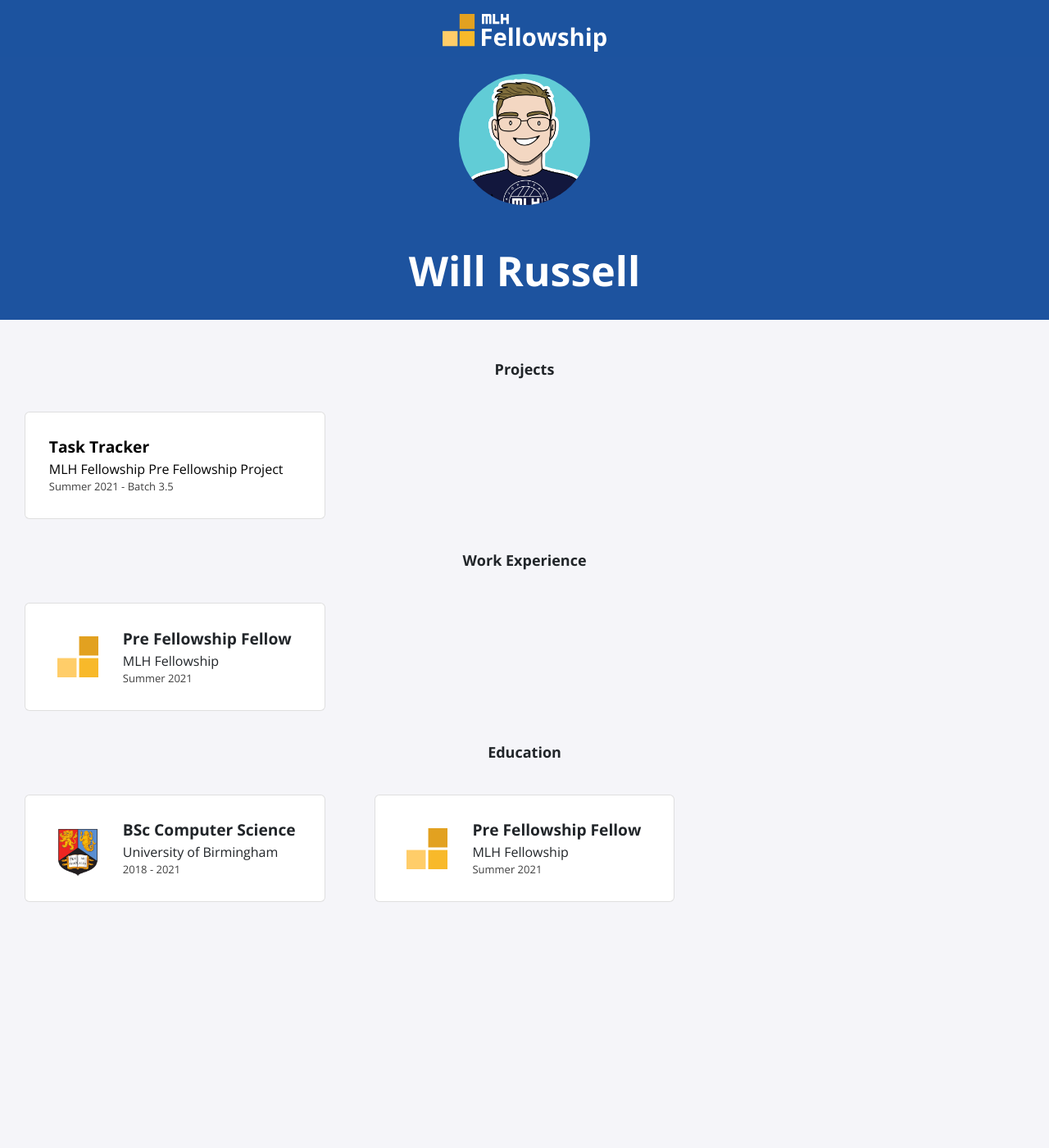
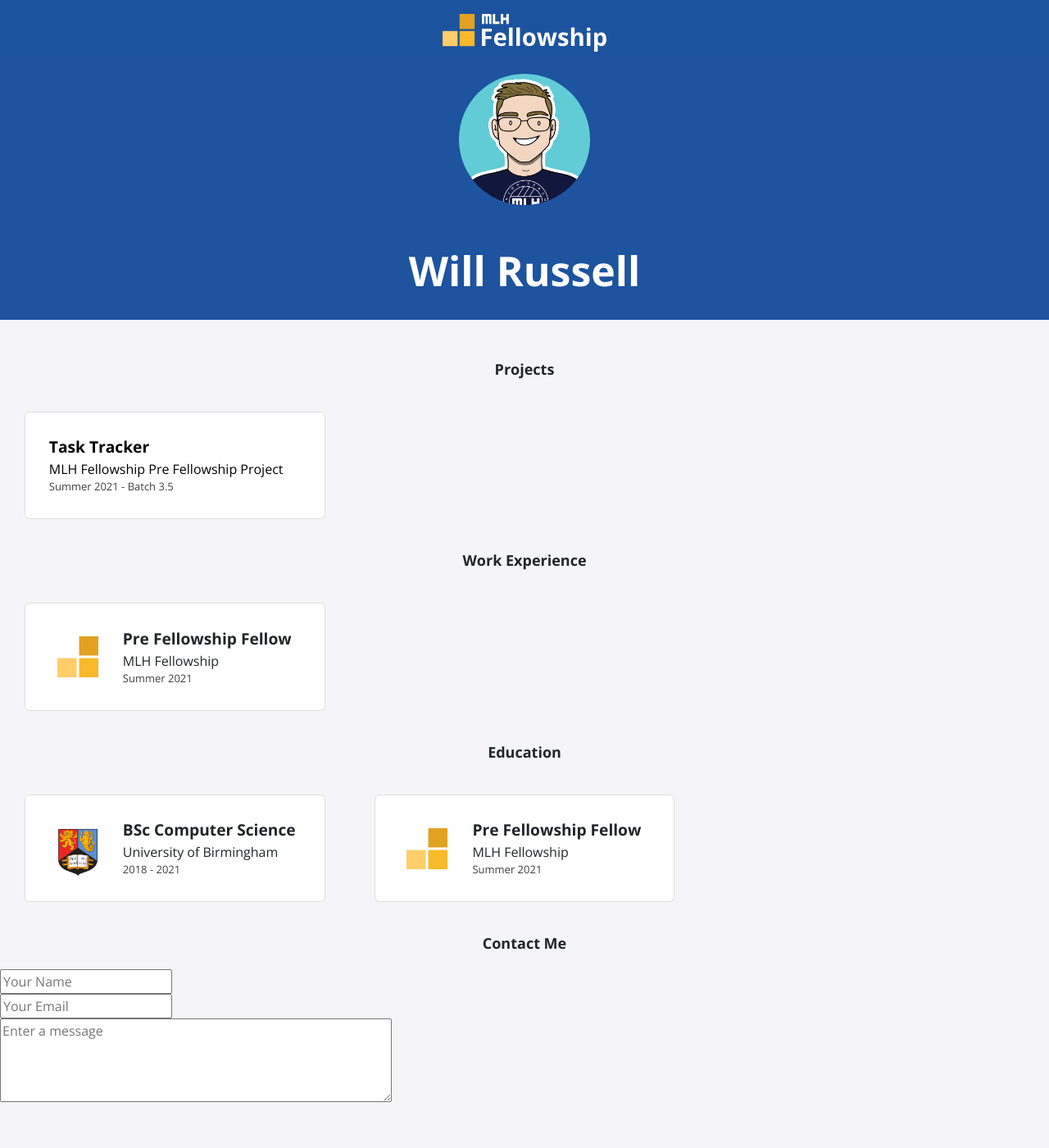
Before and after one commit to MLH-Fellowship/pod-3.1.3-portfolio, a Jekyll site: the page built from index.html, in a window 1280 px wide. Shown: the whole page at 82% size. Built offline with Jekyll 4.4.1, drawn with Linux system fonts in a browser that asks for light colours; nearby versions of some CDN libraries; before the commit the page ends 1170 px from its top, so only the background shows below that.

Commit message:
feat: Added a contact section

```diff
--- /dev/null
+++ b/_includes/contact.html
@@ -0,0 +1,15 @@
+<!DOCTYPE html>
+<html>
+<head>
+  <title></title>
+</head>
+<body>
+  <h2>Contact Me</h2>
+  <form>
+    <input type="text" placeholder="Your Name"><br>
+    <input type="email" placeholder="Your Email"><br>
+    <textarea rows="4" cols="50" placeholder="Enter a message">
+</textarea>
+  </form>
+</body>
+</html>
--- a/index.html
+++ b/index.html
@@ -14,6 +14,8 @@
     {% include experience.html %}
 
     {% include education.html %}
+
+    {% include contact.html %}
 </body>
 
 </html>
```
